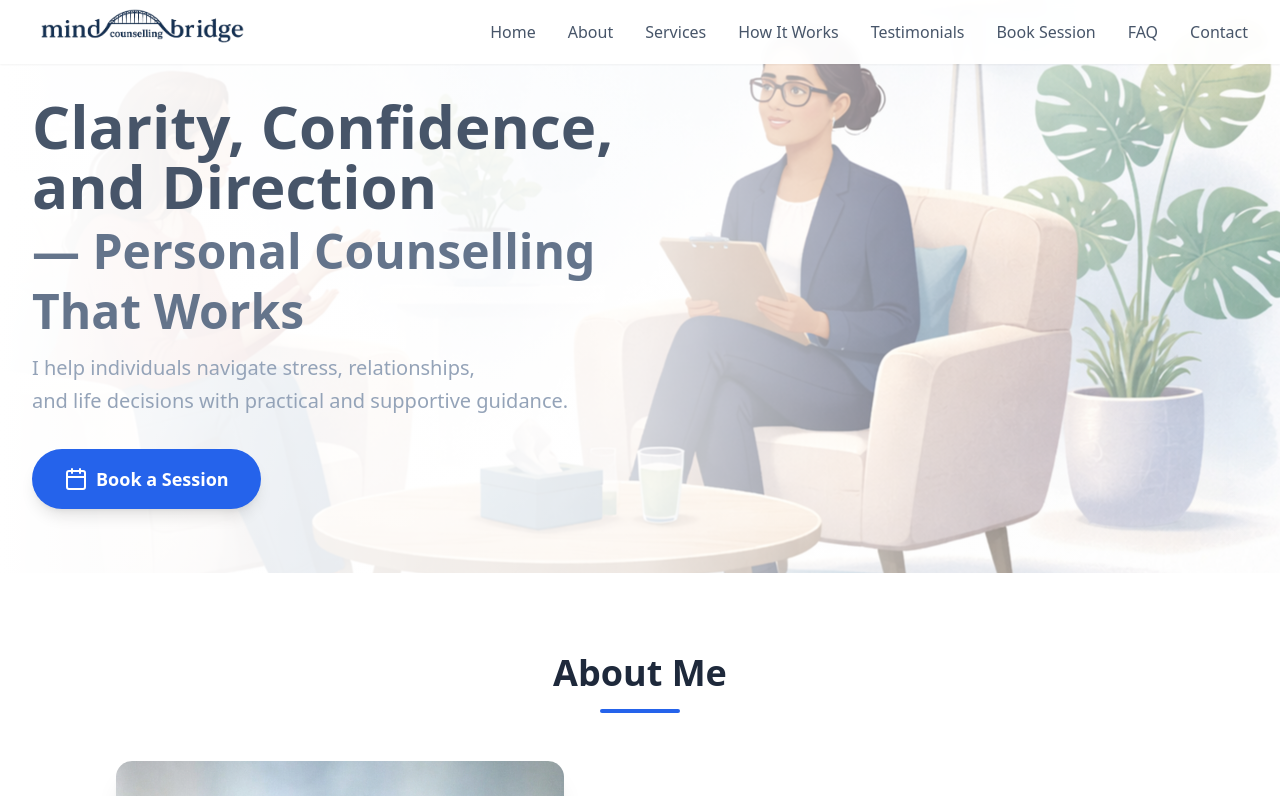
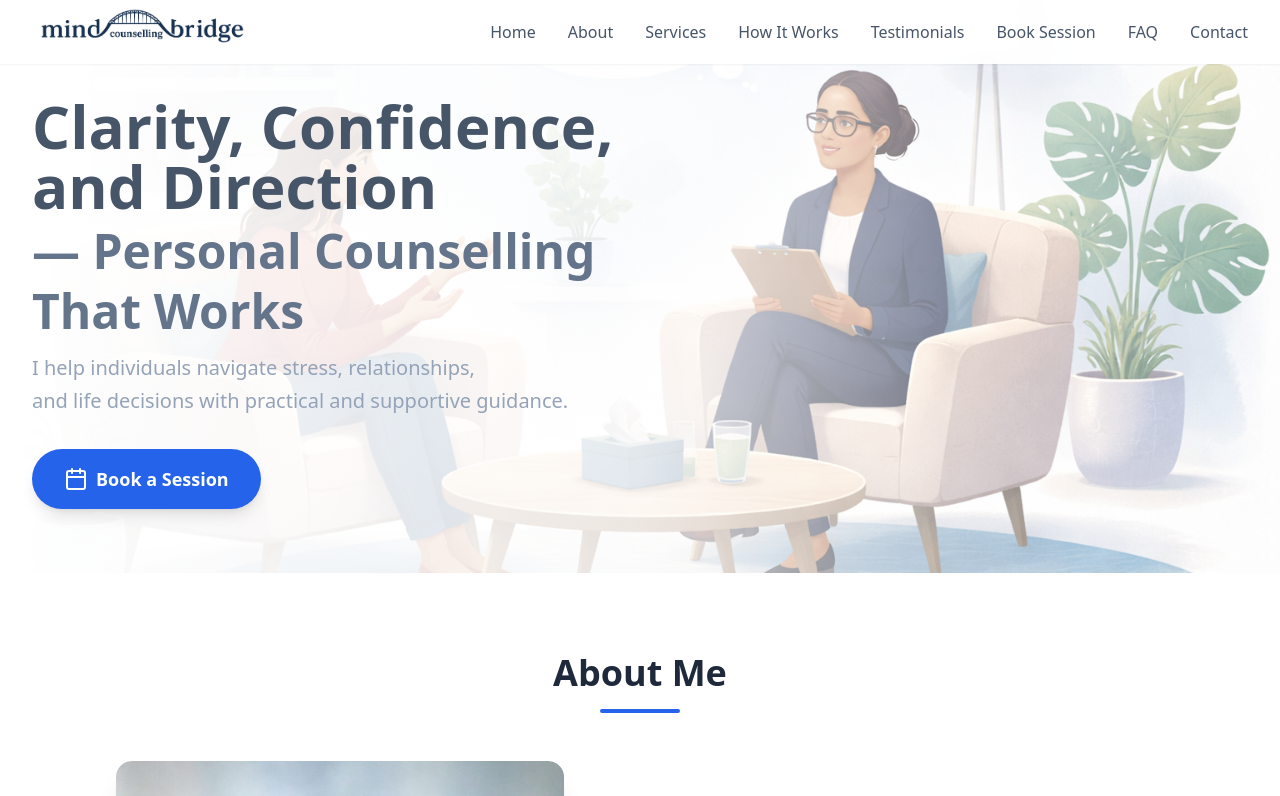
Before and after one commit to mnpixelslab/mindbridgecounselling, a React (Vite) app: page / in a window 1280 px wide. Shown: the top 796 px of the page. Built offline with nearby package versions, Linux system fonts and the light colour scheme.

Commit message:
Updated Hero.tsx

```diff
--- a/src/components/Hero.tsx
+++ b/src/components/Hero.tsx
@@ -15,8 +15,8 @@ export default function Hero({ profileImage }: HeroProps) {
       className="pt-24 pb-16 px-4 sm:px-6 lg:px-8 relative overflow-hidden"
       style={{
         backgroundImage: `url('/ChatGPT_Image_Apr_8,_2026,_03_38_30_PM.png')`,
-        backgroundSize: '120%',          // 👈 zoom to crop plants
-        backgroundPosition: '85% center', // 👈 shift girl right
+        backgroundSize: 'cover',
+        backgroundPosition: '75% center', // 👈 CHANGED HERE
         backgroundAttachment: 'fixed',
       }}
     >
```
